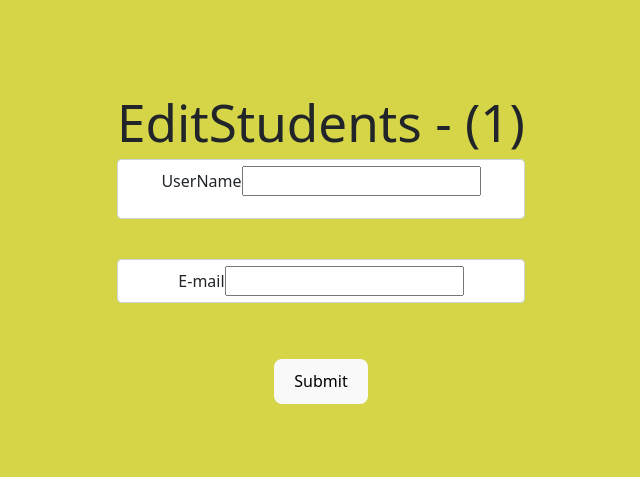
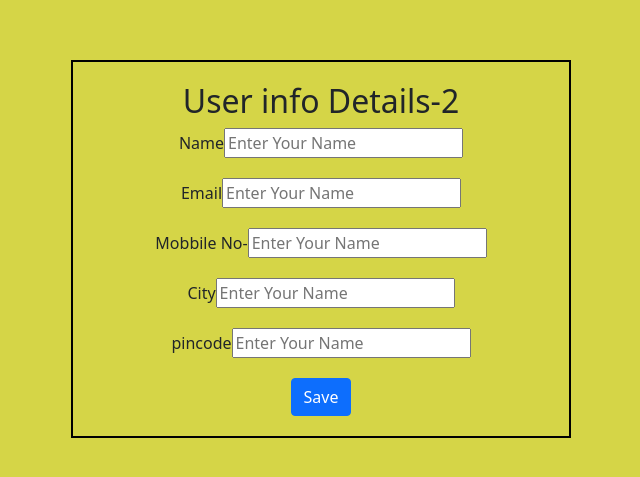
Before and after one commit to sharmasuper/EntityProjectCRUD, a React (Vite) app: page / in a window 1280 px wide. Shown: the part 151-628 px from the top of the page, without its empty margins (319-959 px from the left). Built offline with nearby package versions, Linux system fonts and the light colour scheme.

Commit message:
coutom validate

```diff
--- a/package.json
+++ b/package.json
@@ -11,6 +11,7 @@
   },
   "dependencies": {
     "@reduxjs/toolkit": "^2.2.1",
+    "axios": "^1.6.7",
     "react": "^18.2.0",
     "react-dom": "^18.2.0",
     "react-hook-form": "^7.51.0",
--- a/src/App.css
+++ b/src/App.css
@@ -4,6 +4,25 @@
   padding: 2rem;
   text-align: center;
 }
+
+.userForm{
+ margin: 0;
+ width:500px;
+ border:2px solid black;
+ padding: 20px;
+
+}
+
+.error{
+  color:red;
+}
+.fromGroup{
+  margin-bottom: 20px;
+}
+
+
+
+
 body{
   background-color: rgb(213, 213, 71);
 }
--- a/src/App.jsx
+++ b/src/App.jsx
@@ -1,10 +1,17 @@
 import React from 'react';
 import './App.css'
 import EditStudents from './Components/Students/EditStudents';
+import UserInfoValidation from './Components/Students/UserInfoValidation';
 function App() {
+  const userData = {
+    name : "sharmaji",
+    Email:"RohitAzadh@gmail.com",
+    number:9414971315
+  }
   return (
     <div>
-      <EditStudents/>
+      {/* <EditStudents/> */}
+      <UserInfoValidation data ={userData}/>
     </div>
   );
 }
--- a/src/Components/Students/EditStudents.jsx
+++ b/src/Components/Students/EditStudents.jsx
@@ -1,62 +1,42 @@
-import React from "react";
+import React from 'react';
 import { useForm } from "react-hook-form";
-import { DevTool } from "@hookform/devtools";
-
-let renderCount = 0;
-
-///pattern validation
+import { DevTool } from '@hookform/devtools';
+let Render = 0;
 
 function EditStudents() {
-  const form = useForm();
-  const { register, control, handleSubmit,formState } = form;
-  const {errors} = formState;
+  const form = useForm()
+//   console.log(form)
+  const {register,control,handleSubmit} = form
+//console.log(register("name"))
+// const {name,ref,onChange,onBlur} = register('name')
+const submit = (data) =>{
+    console.log(data)
+}
 
-
-
-  const onsubmit = (data) => {
-    console.log(data);
-  };
-
-  renderCount++;
-
+    Render++
   return (
-    <div>
-      <h1>EditStudents - ({renderCount / 2})</h1>
-      <form onSubmit={handleSubmit(onsubmit)} noValidate>
-        <div className="form-control">
-        <label htmlFor="username">UserName</label>
-        <input
-          type="text"
-          id="username"
-          {...register("username", { required: "Username is required" })}
-        />
-        <p className="errors">{errors.username?.message}</p>
+    <>
+    <div className='userForm'>
+    <h2>User info Details-{Render}</h2>
+    <form className='userDetailform' onSubmit={handleSubmit(submit)}>
+        <div className='fromGroup'>
+        <label>Name</label>
+        <input type='text' {...register('name')}  placeholder='Enter Your Name' />
         </div>
-        <br />
-        <pre />
-        <div className="form-control">
-        <label htmlFor="email">E-mail</label>
-        <input
-          type="email"
-          id="channel"
-          name="channel"
-          {...register("email", {
-            pattern: {
-              value: /ms6375349671@gmail.com/, // ager value: true kardo to sabhi email prini ho jaygi ,spicief email liku to vahi email chahiy nhi to error show hoga
-              message: "invalid",
-            },
-          })}
-        />
+        <div className='fromGroup'>
+        <label>Email</label>
+        <input type='Email' {...register('Email')} placeholder='Enter Your Name' />
         </div>
-        <br />
-        <p className="errors">{errors.email?.message}</p>
-        <pre />
-        <button>Submit</button>
-      </form>
-      <DevTool control={control} />
+        <div className='fromGroup'>
+        <label>Mobbile No-</label>
+        <input type='number' {...register('number')}  placeholder='Enter Your Name' />
+        </div>
+        <button className='btn btn-primary'>Save</button>
+    </form>
+    <DevTool control={control}/>
     </div>
+    </>
   );
 }
-//devTool Visulization =>
-//npm command - npm install -D @hookform/devtools
+
 export default EditStudents;
--- /dev/null
+++ b/src/Components/Students/UserInfoValidation.jsx
@@ -0,0 +1,123 @@
+import React from 'react';
+import { useForm } from "react-hook-form";
+import axios from 'axios'
+import { DevTool } from '@hookform/devtools';
+let Render = 0;
+
+function UserInfoValidation({data}) {
+  const form = useForm({
+    // defaultValues : async() =>{
+    //    const response = await axios.get('https://jsonplaceholder.typicode.com/users/1')
+    //    const Store = response.data
+    //   return {
+    //     name : Store.name,
+    //     Email:Store.email,
+    //     number : Store.website,
+    //     address :{
+    //         city:Store.address.city,
+    //         pincode : Store.address.zipcode
+
+    //     }
+    //   }
+    // }
+  })
+//   console.log(form)
+  const {register,control,handleSubmit,formState :{errors}} = form
+//console.log(register("name"))
+// const {name,ref,onChange,onBlur} = register('name')
+const submit = (data) =>{
+    console.log(data)
+}
+
+    Render++
+  return (
+    <>
+    <div className='userForm'>
+    <h2>User info Details-{Render}</h2>
+    <form className='userDetailform' onSubmit={handleSubmit(submit)}>
+        <div className='fromGroup'>
+        <label>Name</label>
+        <input type='text' {...register('name',
+
+        {
+            required : {
+                value :true,
+                message : "please fill your good name"
+            },
+            validate : (fieldValue) =>{
+                return fieldValue !== 'admin' || 'please enter another value mohit js'
+            }
+
+
+
+        })}  placeholder='Enter Your Name' />
+        <p className='error' style={{color:"red"}}>{errors.name?.message}</p>
+        </div>
+        <div className='fromGroup'>
+        <label>Email</label>
+        <input type='Email' {...register('Email',{
+            pattern :{
+                value : /[a-zA-Z0-9._%+-]+@[a-zA-Z0-9.-]+\.[a-zA-Z]{2,}$/,
+                message : "invalid Email id"
+            }
+         ,
+
+            required:{
+                value:true,
+                message:"please fill your Email"
+            }
+
+        ,
+            validate : {
+                notAdminEmail : (value) =>{
+                    return value !== 'admin@admin.com' || 'Please choose another email id'
+                },
+                blockDomain : (value) =>{
+                    return  !value.endsWith('test.com') || 'this domain is not allowed'
+                },
+                lengthError : (value) =>{
+                    return value.length > 6 || 'please write correct email formate'
+                }
+            }
+
+
+
+         })} placeholder='Enter Your Name' />
+         <p className='error' style={{color:"red"}}>{errors.Email?.message}</p>
+        </div>
+        <div className='fromGroup'>
+        <label>Mobbile No-</label>
+        <input type='text' {...register('number',{
+            required:{
+                value:true,
+                message:"please fill your good Number"
+            }
+        })}  placeholder='Enter Your Name' />
+         <p className='error' style={{color:"red"}}>{errors.number?.message}</p>
+        </div>
+        <div className='fromGroup'>
+        <label>City</label>
+        <input type='city' {...register('address.city'
+
+        )}  placeholder='Enter Your Name' />
+         <p className='error' style={{color:"red"}}>{errors.city?.message}</p>
+        </div>
+
+        <div className='fromGroup'>
+        <label>pincode</label>
+        <input type='text' {...register('address.pincode'
+        )}  placeholder='Enter Your Name' />
+         <p className='error' style={{color:"red"}}>{errors.pincode?.message}</p>
+        </div>
+
+
+
+        <button className='btn btn-primary'>Save</button>
+    </form>
+    <DevTool control={control}/>
+    </div>
+    </>
+  );
+}
+
+export default UserInfoValidation;
```
Also changed, not shown: 1 other file (tests, documents, lock files or other folders).
